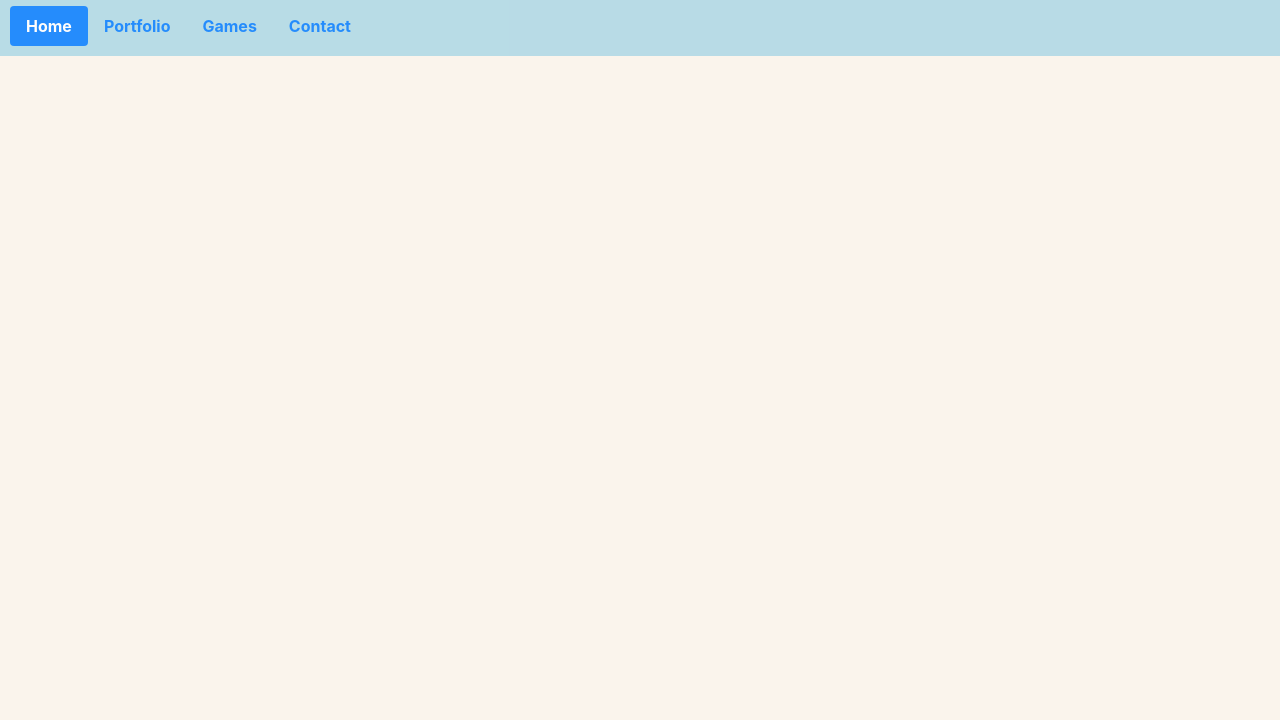
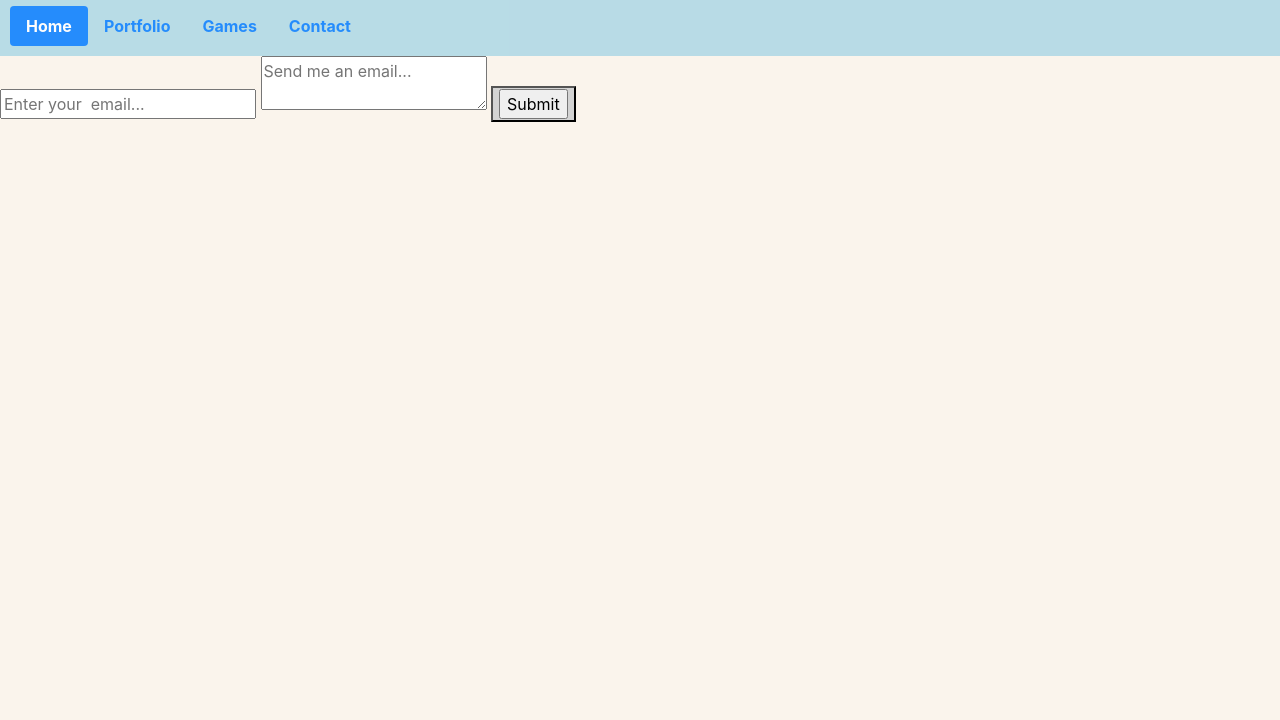
Before and after one commit to BrianSoldani/02-homework-assignment-02, a plain HTML site: page contact.html in a window 1280 px wide. Shown: the part 80-800 px from the top of the page. Drawn offline with nearby package versions, Linux system fonts and the light colour scheme; a web font is replaced by a local one.

Commit message:
add basic contact elements and css for submit button

```diff
--- a/contact.html
+++ b/contact.html
@@ -43,6 +43,14 @@
         </ul>
       </nav>
 
+            <form action="mailto:briansoldani@gmail.com">
+                <input type="text" name="email" placeholder="Enter your  email...">
+                <textarea type="text" placeholder="Send me an email..." width="550"></textarea>
+                <button id="submit">
+                <input type="submit" name="submit">
+                </button>
+            </form>
+
 
 
 
--- a/style.css
+++ b/style.css
@@ -47,6 +47,12 @@ padding: 5px;
     padding: 5px;
 }
 
+#submit {
+    background-color: lightgray;
+    color: white;
+    font: bold;
+}
+
 @media only screen and (max-width: 411px) {
     body {
       background-color: lightblue;
```
